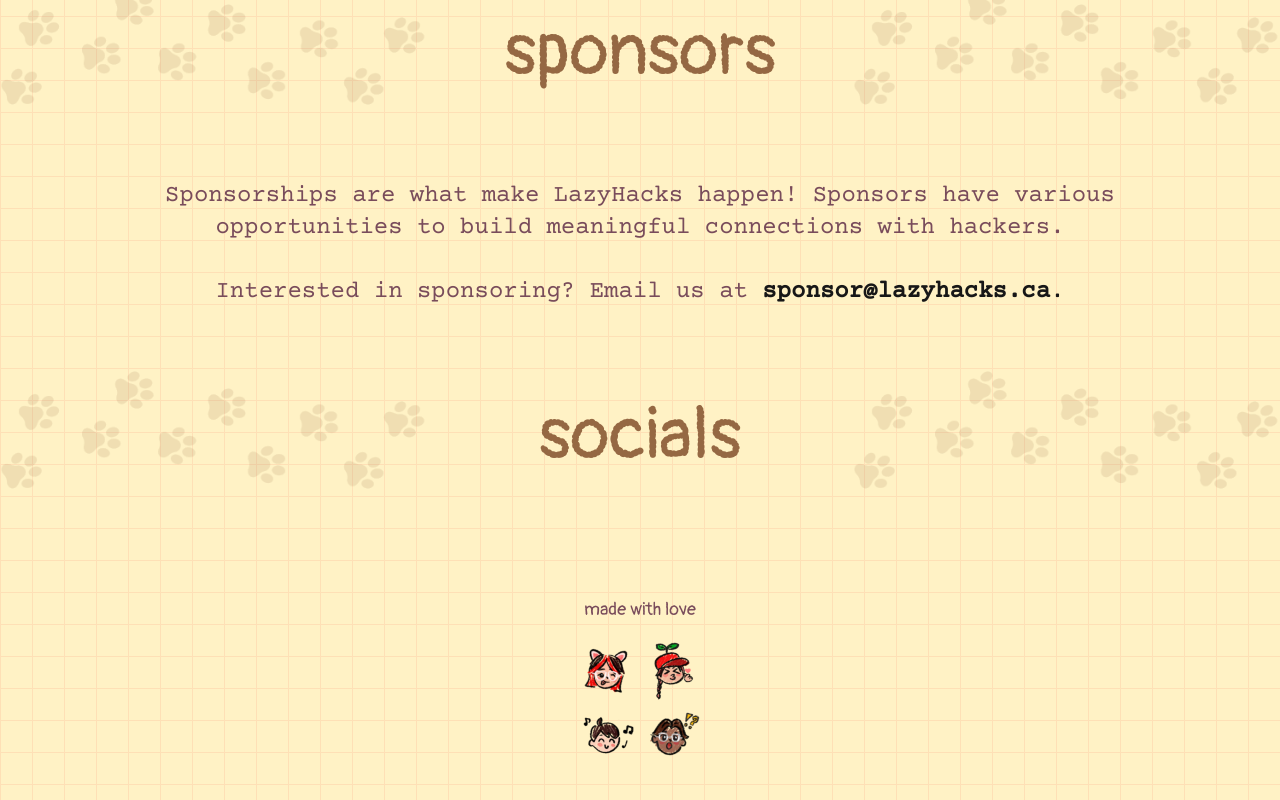
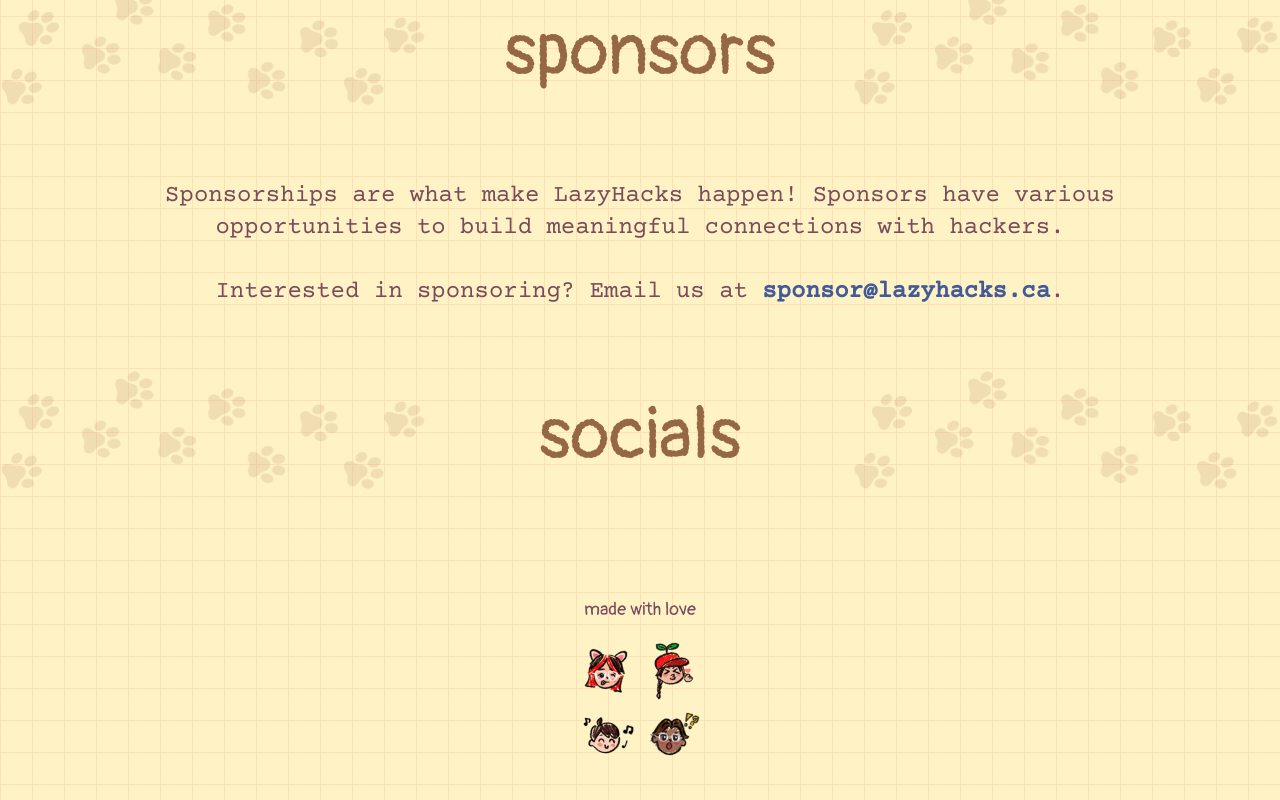
Before and after one commit to LazyHacks/lazyhacks-website, a Next.js app: page / in a window 1280 px wide. Shown: the part 2384-3184 px from the top of the page. Built offline with nearby package versions, Linux system fonts and the light colour scheme.

Commit message:
feat: add link and link hover colors and use colors in Sponsors email

```diff
--- a/src/app/sections/Sponsors.tsx
+++ b/src/app/sections/Sponsors.tsx
@@ -15,10 +15,11 @@ const Sponsors = () => {
           connections with hackers.
         </p>
         <p className="mt-8">
-          Interested in sponsoring? Email us at
-          <a href="mailto:sponsor@lazyhacks.ca" className="text-welcome-text hover:text-nav-brown">
-            <span className="font-black"> sponsor@lazyhacks.ca</span>.
+          Interested in sponsoring? Email us at&nbsp;
+          <a href="mailto:sponsor@lazyhacks.ca" className="text-body-link hover:text-body-link-hover hover:underline">
+            <span className="font-black">sponsor@lazyhacks.ca</span>
           </a>
+          .
         </p>
       </div>
     </section>
--- a/tailwind.config.ts
+++ b/tailwind.config.ts
@@ -20,6 +20,8 @@ const config: Config = {
       "nav-background-brown": "#dec197",
       "welcome-text": "#171717",
       "section-brown": "#956843",
+      "body-link": "#425b98",
+      "body-link-hover": "#5571b5",
     },
     fontFamily: {
       "display": ["var(--font-pangolin)", "cursive"],
```
